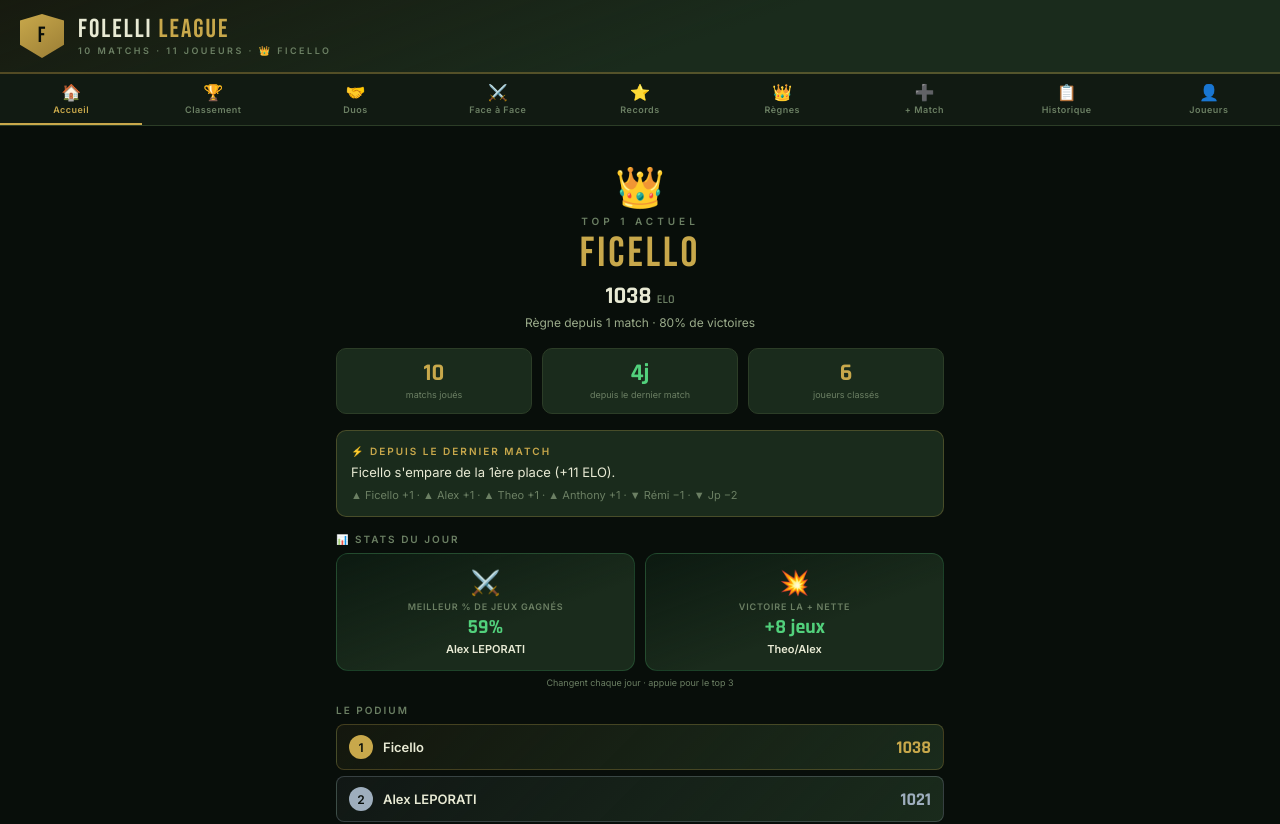
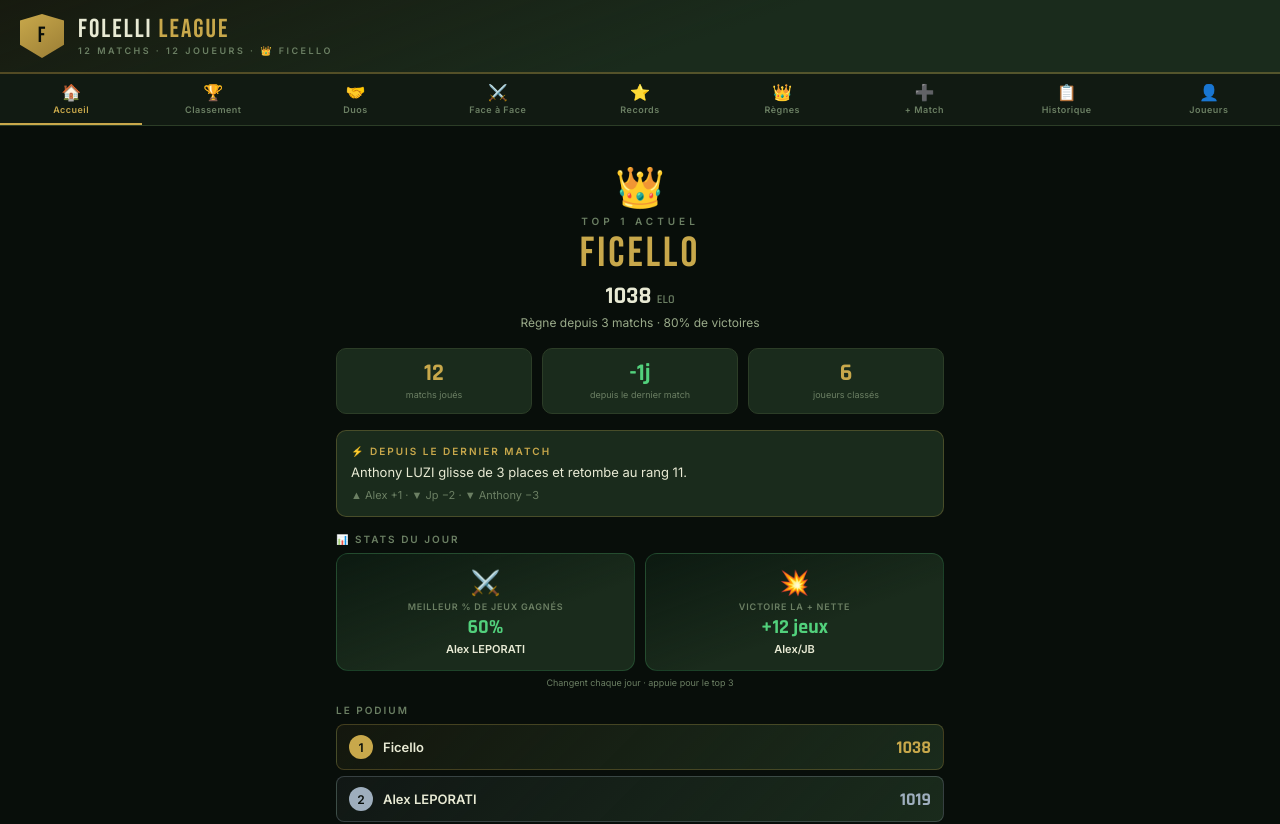
Before and after one commit to twinings20/folelli-league, a React (Vite) app: page / in a window 1280 px wide. Shown: the top 824 px of the page. Built offline with nearby package versions, Linux system fonts and the light colour scheme.

Commit message:
Increment data version and add new matches

```diff
--- a/src/PadelTracker.jsx
+++ b/src/PadelTracker.jsx
@@ -38,8 +38,7 @@ const K = 32;
 const MIN_MATCHES = 3;
 
 const STORAGE_KEY = "padel_data_v2";
-const DATA_VERSION = 2;
-
+const DATA_VERSION = 3; // ⬆️ Incrémenté à chaque mise à jour officielle des données
 
 async function loadFromStorage() {
   try {
@@ -765,6 +764,7 @@ export default function PadelTracker() {
       { id: "p8", name: "Thomas Andreani" },
       { id: "p9", name: "Ficello" },
       { id: "p10", name: "Petru Pa" },
+      { id: "p11", name: "JB Cozzani" },
       { id: "guest", name: "Invité" },
     ],
     // Matches ordered chronologically; same-day matches get +1h per match to preserve ELO order
@@ -849,6 +849,22 @@ export default function PadelTracker() {
         superTieBreak: false,
         note: ""
       },
+      {
+        id: "m11",
+        date: "2026-07-08T17:00:00.000Z",
+        a1: "p2", a2: "p3", b1: "p11", b2: "p4",
+        sets: [{ a: 3, b: 6 }, { a: 3, b: 6 }],
+        superTieBreak: false,
+        note: ""
+      },
+      {
+        id: "m12",
+        date: "2026-07-08T18:00:00.000Z",
+        a1: "p3", a2: "p4", b1: "p2", b2: "p11",
+        sets: [{ a: 0, b: 6 }, { a: 0, b: 6 }],
+        superTieBreak: false,
+        note: ""
+      },
     ]
   };
 
```
